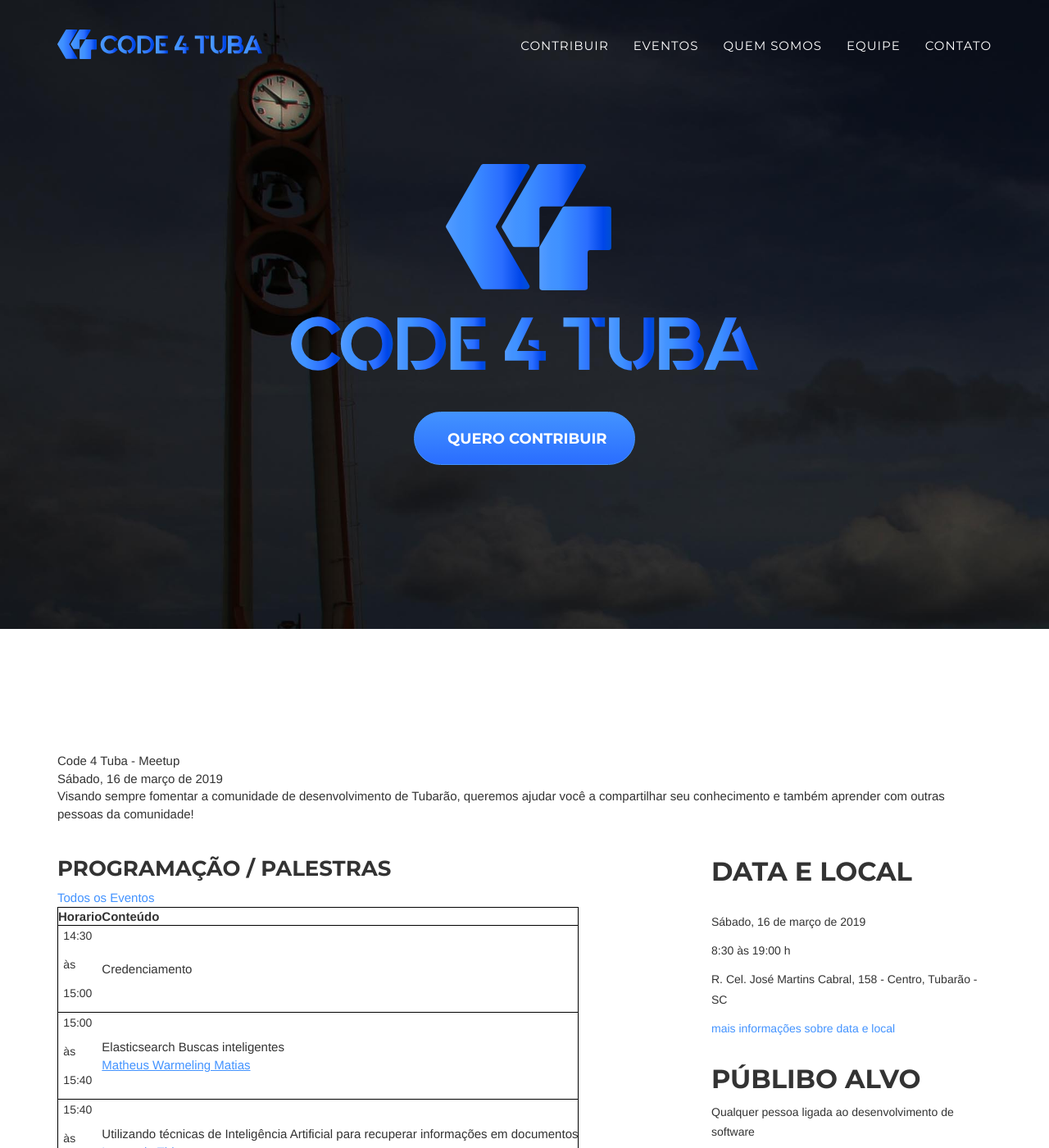
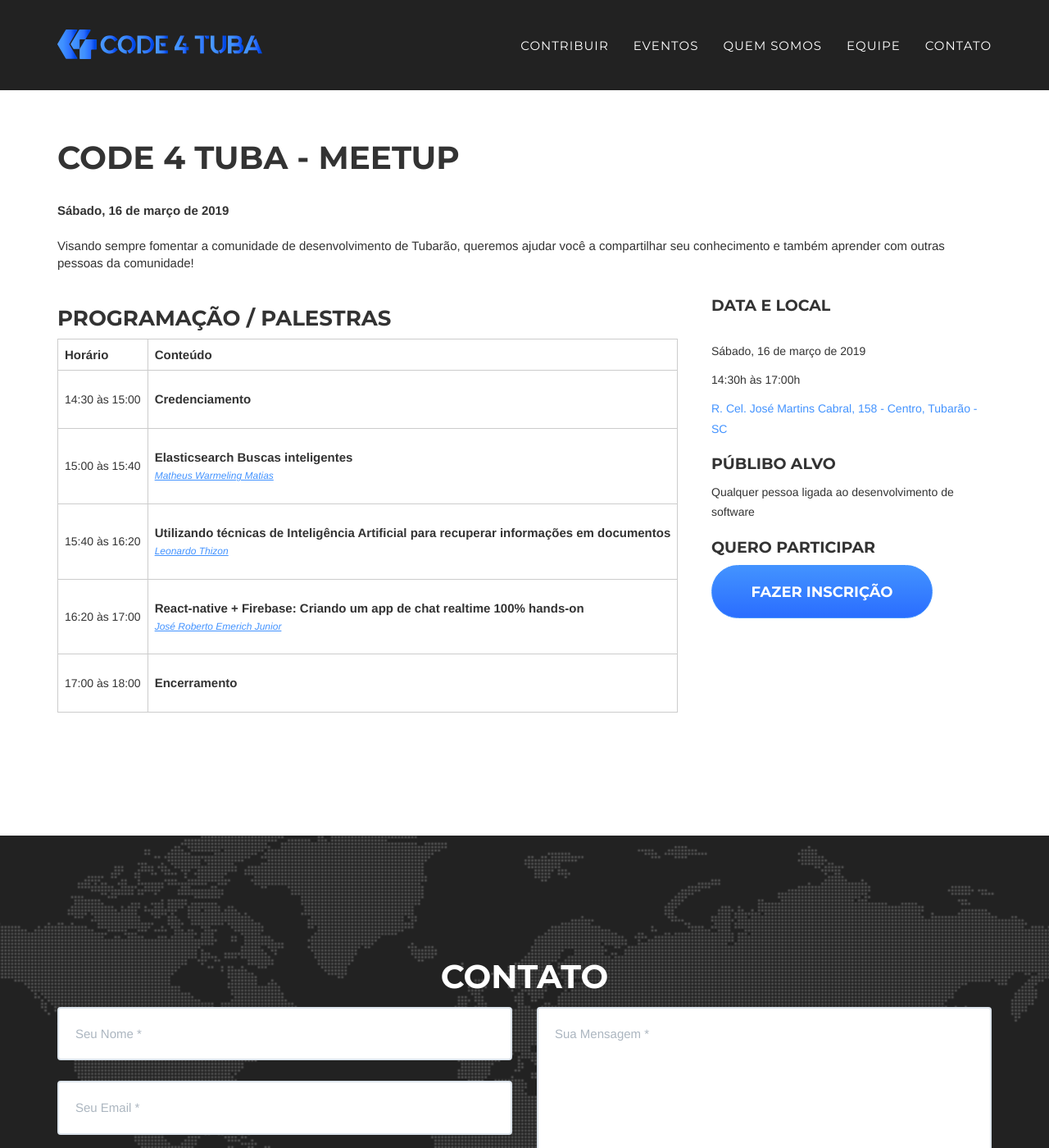
Before and after one commit to code4tuba/code4tuba.github.io, a Jekyll site: the page built from _posts/2019-03-16-meetup.markdown, in a window 1280 px wide and 1400 px high. Shown: the whole window at 82% size. Built offline with Jekyll 4.4.1, drawn with Linux system fonts in a browser that asks for light colours; some web fonts are replaced; some of the changed text lies outside the part shown.

Commit message:
css pagina

```diff
--- /dev/null
+++ b/_includes/header-secondary.html
@@ -0,0 +1,60 @@
+<!-- Navigation -->
+<nav class="navbar navbar-default navbar-fixed-top" style="background-color: #222222">
+    <div class="container">
+        <!-- Brand and toggle get grouped for better mobile display -->
+        <div class="navbar-header page-scroll">
+            <button type="button" class="navbar-toggle" data-toggle="collapse" data-target="#bs-example-navbar-collapse-1">
+                <span class="sr-only">Toggle navigation</span>
+                <span class="icon-bar"></span>
+                <span class="icon-bar"></span>
+                <span class="icon-bar"></span>
+            </button>
+            <a class="navbar-brand page-scroll" href="/">
+                <img class="navbar-logo" src="./img/logos/code4tuba.svg" alt={{site.title}} srcset="">
+            </a>
+        </div>
+
+        <!-- Collect the nav links, forms, and other content for toggling -->
+        <div class="collapse navbar-collapse" id="bs-example-navbar-collapse-1">
+            <ul class="nav navbar-nav navbar-right">
+                <li class="hidden">
+                    <a href="#page-top"></a>
+                </li>
+                <li>
+                    <a class="page-scroll" href="#services">Contribuir</a>
+                </li>
+                <li>
+                    <a class="page-scroll" href="#portfolio">Eventos</a>
+                </li>
+                <li>
+                    <a class="page-scroll" href="#about">Quem somos</a>
+                </li>
+                <li>
+                    <a class="page-scroll" href="#team">Equipe</a>
+                </li>
+                <li>
+                    <a class="page-scroll" href="#contact">Contato</a>
+                </li>
+            </ul>
+        </div>
+        <!-- /.navbar-collapse -->
+    </div>
+    <!-- /.container-fluid -->
+</nav>
+
+<!-- Header -->
+<!-- <header>
+    <div class="container">
+        <div class="intro-text">
+            <div class="intro-heading">
+                <img class="intro-image-heading" src="./../img/logos/code4tuba-hor.svg" alt="" srcset="">
+            </div>
+            <a href="#services" class="page-scroll btn btn-xl">Quero contribuir</a>
+        </div>
+    </div>
+</header> -->
+<!--
+    {% for page in site.pages %}
+      {% if page.title %}<a class="page-link" href="{{ page.url | prepend: site.url }}">{{ page.title }}</a>{% endif %}
+    {% endfor %}
+-->
--- a/_layouts/evento.html
+++ b/_layouts/evento.html
@@ -8,13 +8,14 @@
 
 <body id="page-top" class="index">
 
-  {% include header.html %}
+  {% include header-secondary.html %}
   <section>
     <div id="evento" class="container">
 
-      {{page.title}}
+      <h1>{{page.title}}</h1>
       <br>
-      {{page.subtitle}}
+      <strong>{{page.subtitle}}</strong>
+      <br>
       <br>
       {{page.description}}
       <br>
@@ -24,32 +25,31 @@
           <h3>
             <span>Programação / Palestras</span>
           </h3>
-          <a href="/">Todos os Eventos</a>
           <div>
-            <table>
+            <table style="border-radius: 12px;">
               <thead>
-                <tr>
-                  <th>Horario</th>
+                <tr class="table-default">
+                  <th>Horário</th>
                   <th>Conteúdo</th>
                 </tr>
               </thead>
               <tbody>
                 {% for talk in page.talks %}
-                  <tr>
-                    <td style="padding-left: 1%;">
-                      <p>{{talk.hora_inicio}}</p>
-                      <p>às</p>
-                      <p>{{talk.hora_fim}}</p>
+                <tr class="table-default">
+                    <td>
+                      <p class="data-hora-container">{{talk.hora_inicio}}
+                      às
+                      {{talk.hora_fim}}</p>
                     </td>
-                    <td>
-                      <span>{{talk.nome}}</span>
+                    <td class="talk-container">
+                      <span><strong>{{talk.nome}}</strong></span>
                       <br>
                       {% if talk.istalk %}
                         {% for p in talk.palestrantes %}
                           {% if forloop.length  > 1 and forloop.index > 1 %}
-                              / <a href="{{p.linkedin}}">{{p.nome}}</a>
+                              / <a href="{{p.linkedin}}" target="_blank"><i>{{p.nome}}</i></a>
                             {% else %}
-                              <a href="">{{p.nome}}</a>
+                              <a href="{{p.linkedin}}" target="_blank" style="font-size: 12px;"><i>{{p.nome}}</i></a>
                             {% endif %}
                             {% endfor %}
                             {% for link in talk.links %}
@@ -72,27 +72,20 @@
         </div>
         <div class="informacoes">
           <div class="data-local">
-            <h2>Data e Local</h2>
+            <h4>Data e Local</h4>
             <br>
             <p>{{page.project-date}}</p>
-            <p>8:30 às 19:00 h</p>
+            <p>{{page.horario_inicio}} às {{page.horario_fim}}</p>
             <p>{{page.client}}</p>
-            <p>{{page.endereco}}</p>
-            <p><a href="">mais informações sobre data e local</a></p>
+            <p> <a href="{{page.endereco_url}}" target="_blank">{{page.endereco}}</a></p>
           </div>
           <div>
-            <h2>Públibo Alvo</h2>
+            <h4>Públibo Alvo</h4>
             <p>{{page.publico_alvo}}</p>
           </div>
           <div>
-            <h2>Investimento</h2>
-            <p> <strong>presencial:</strong> {{page.valor}}</p>
-            <p>Fazendo sua inscrição presencial, você terá acesso a esta trilha e no mesmo dia também:
-              TDC Expo: Venha conversar com pessoas e conhecer empresas incríveis.
-              Trilha Stadium: Você poderá assistir às palestras da trilha Stadium do mesmo dia.</p>
-          </div>
-          <div>
-            <h2>Participe</h2>
+            <h4>Quero Participar</h4>
+            <p><a href="{{page.link_inscricoes}}" target_="_blank" class="page-scroll btn btn-xl">Fazer inscrição</a></p>
           </div>
         </div>
       </div>
--- a/_posts/2019-03-16-meetup.markdown
+++ b/_posts/2019-03-16-meetup.markdown
@@ -9,10 +9,14 @@
 project-date: Sábado, 16 de março de 2019
 local: Coworking OSTEC, Tubarão, SC
 endereco: "R. Cel. José Martins Cabral, 158 - Centro, Tubarão - SC"
+endereco_url: "https://goo.gl/maps/c2b1ZfbcbALP7QUo7"
 category: evento
 description: Visando sempre fomentar a comunidade de desenvolvimento de Tubarão, queremos ajudar você a compartilhar seu conhecimento e também aprender com outras pessoas da comunidade!
 publico_alvo: "Qualquer pessoa ligada ao desenvolvimento de software"
 valor: "Gratuito"
+horario_inicio: "14:30h"
+horario_fim: "17:00h"
+link_inscricoes: "https://www.sympla.com.br/code-4-tuba---meetup__472453"
 
 talks:
   - nome: "Credenciamento"
@@ -24,7 +28,7 @@
   - nome: "Elasticsearch Buscas inteligentes"
     palestrantes:
       - nome: "Matheus Warmeling Matias"
-        linkedin:
+        linkedin: https://google.com.br
     istalk: true
     hora_inicio: "15:00"
     hora_fim: "15:40"
```
Also changed, not shown: _includes/css/agency.css (+18 -0 lines).
